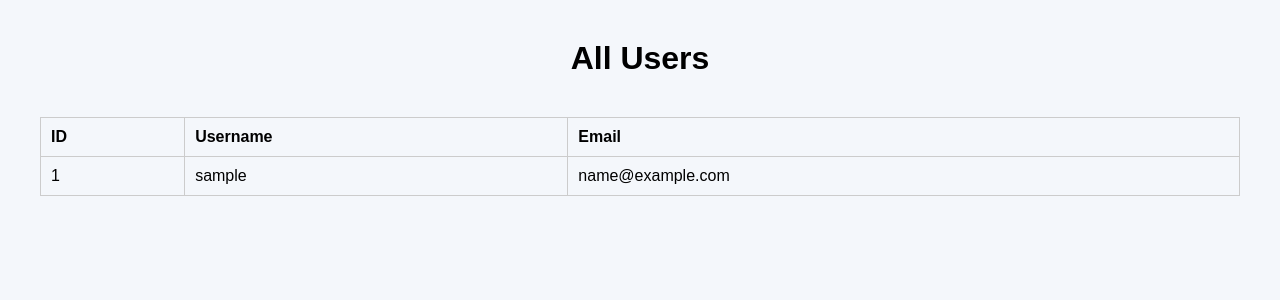
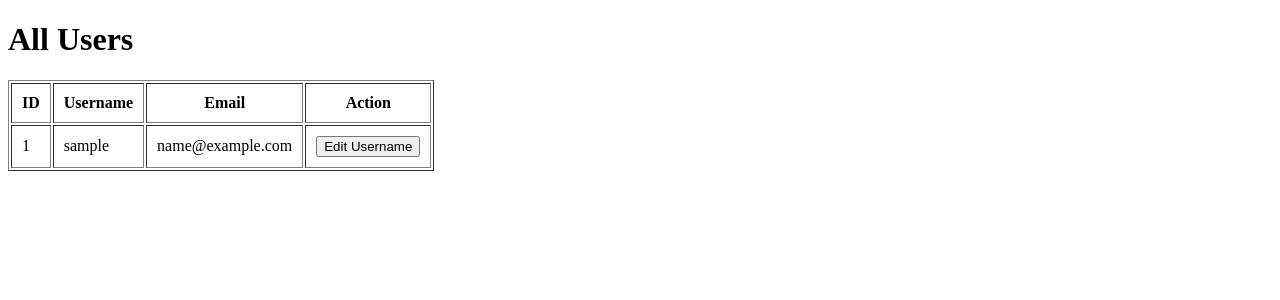
Before and after one commit to sachindataninja123/backend-practice, a Node server app: template 08 SQL class/views/users.ejs in a window 1280 px wide. Shown: the top 300 px of the page. Run offline with Node 20, Linux system fonts and the light colour scheme; the template is opened without the code that fills it: most values are stand-ins (such as "Sample title", 1, 10 or a date in 2020).

Commit message:
edit functionality added with ejs

```diff
--- a/08 SQL class/index.js
+++ b/08 SQL class/index.js
@@ -1,14 +1,15 @@
-const { faker } = require("@faker-js/faker");
+const express = require("express");
 const mysql = require("mysql2");
-require("dotenv").config();
-const express = require("express");
-const path = require("path");
+const methodOverride = require("method-override");
+const dotenv = require("dotenv");
+dotenv.config();
 
 const app = express();
-const port = process.env.PORT || 8000;
+
+app.use(express.urlencoded({ extended: true }));
+app.use(methodOverride("_method"));
 
 app.set("view engine", "ejs");
-app.set("views", path.join(__dirname, "/views"));
 
 // Create the connection to database
 const connection = mysql.createConnection({
@@ -31,50 +32,57 @@ app.get("/", (req, res) => {
   }
 });
 
+// Show all users
 app.get("/users", (req, res) => {
   const q = "SELECT * FROM user";
-  try {
-    connection.query(q, (err, result) => {
-      if (err) throw err;
-      console.log(result)
-      res.render("users.ejs", { users: result });
-    });
-  } catch (error) {
-    console.log(error);
-  }
+
+  connection.query(q, (err, users) => {
+    if (err) {
+      console.log(err);
+      return res.send("Database Error");
+    }
+
+    res.render("users.ejs", { users });
+  });
 });
 
-app.listen(port, () => {
-  console.log(`Server is running on port ${port}`);
+// Edit page
+app.get("/users/:id/edit", (req, res) => {
+  const { id } = req.params;
+
+  const q = "SELECT * FROM user WHERE id=?";
+
+  connection.query(q, [id], (err, results) => {
+    if (err) {
+      console.log(err);
+      return res.send("Database Error");
+    }
+
+    res.render("edit.ejs", {
+      user: results[0],
+    });
+  });
 });
 
-// try {
-//   connection.query(q, [data], (err, result) => {
-//     if (err) throw err;
-//     console.log(result);
-//     // console.log(result.length);
-//     // console.log(result[0]);
-//     // console.log(result[1]);
-//   });
-// } catch (error) {
-//   console.log(error);
-// }
+// Update username
+app.patch("/users/:id", (req, res) => {
+  const { id } = req.params;
+  const { username } = req.body;
 
-// connection.end();
+  const q = "UPDATE user SET username=? WHERE id=?";
 
-// const getRandomUser = () => {
-//   return [
-//     faker.string.uuid(),
-//     faker.internet.username(),
-//     faker.internet.email(),
-//     faker.internet.password(),
-//   ];
-// };
+  connection.query(q, [username, id], (err, result) => {
+    if (err) {
+      console.log(err);
+      return res.send("Database Error");
+    }
 
-// const q = "INSERT INTO user(id , username , email , password) VALUES ?";
+    console.log(result);
 
-// const data = [];
+    res.redirect("/users");
+  });
+});
 
-// for (let i = 1; i <= 100; i++) {
-//   data.push(getRandomUser()); //100 fake users
-// }
+app.listen(8000, () => {
+  console.log("Server running on port 8000");
+});
--- a/08 SQL class/package.json
+++ b/08 SQL class/package.json
@@ -15,6 +15,7 @@
     "dotenv": "^17.4.2",
     "ejs": "^6.0.1",
     "express": "^5.2.1",
+    "method-override": "^3.0.0",
     "mysql2": "^3.23.2",
     "uuid": "^14.0.1"
   }
--- a/08 SQL class/views/users.ejs
+++ b/08 SQL class/views/users.ejs
@@ -4,53 +4,39 @@
     <meta charset="UTF-8">
     <meta name="viewport" content="width=device-width, initial-scale=1.0">
     <title>Users</title>
-
-    <style>
-        *{
-            margin:0;
-            padding:0;
-            box-sizing:border-box;
-            font-family:Arial, Helvetica, sans-serif;
-        }
-
-        body{
-            background:#f4f7fb;
-            padding:40px;
-        }
-
-        h1{
-            text-align:center;
-            margin-bottom:40px;
-        }
-        table{
-            width:100%;
-            border-collapse:collapse;
-        }
-        th, td{
-            padding:10px;
-            border:1px solid #ccc;
-            text-align:left;
-        }
-
-    </style>
 </head>
 <body>
 
 <h1>All Users</h1>
 
-<table>
+<table border="1" cellpadding="10">
+    <thead>
+        <tr>
             <th>ID</th>
             <th>Username</th>
             <th>Email</th>
+            <th>Action</th>
+        </tr>
+    </thead>
+
+    <tbody>
         <% users.forEach(user => { %>
+
             <tr>
                 <td><%= user.id %></td>
                 <td><%= user.username %></td>
                 <td><%= user.email %></td>
+
+                <td>
+                    <form action="/users/<%= user.id %>/edit" method="GET">
+                        <button>Edit Username</button>
+                    </form>
+                </td>
             </tr>
+
         <% }) %>
+    </tbody>
 </table>
-</div>
 
 </body>
 </html>
```
Also changed, not shown: 08 SQL class/views/edit.ejs (added, +35 -0 lines), 1 other file. Lines whose indentation alone changed are shown as unchanged.
